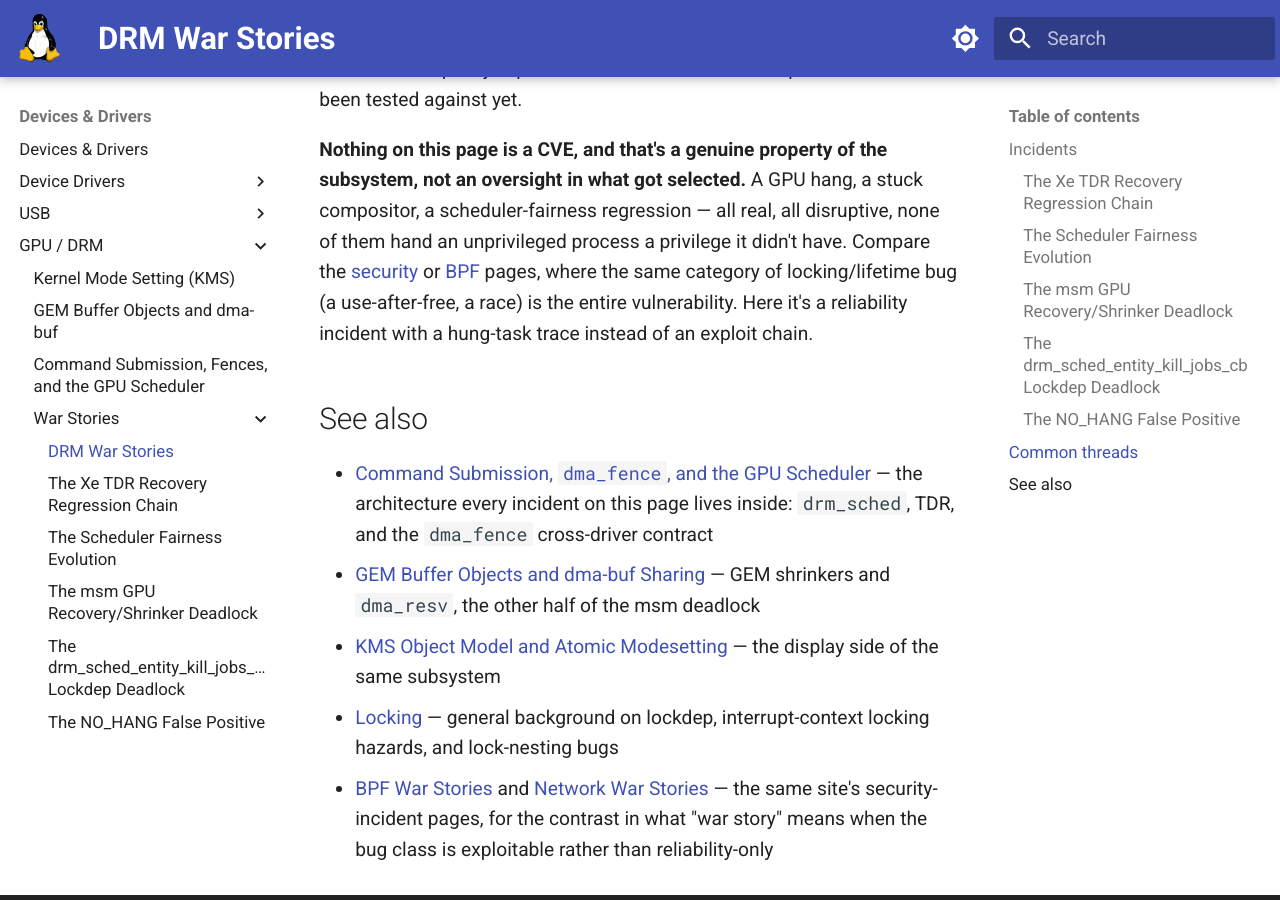
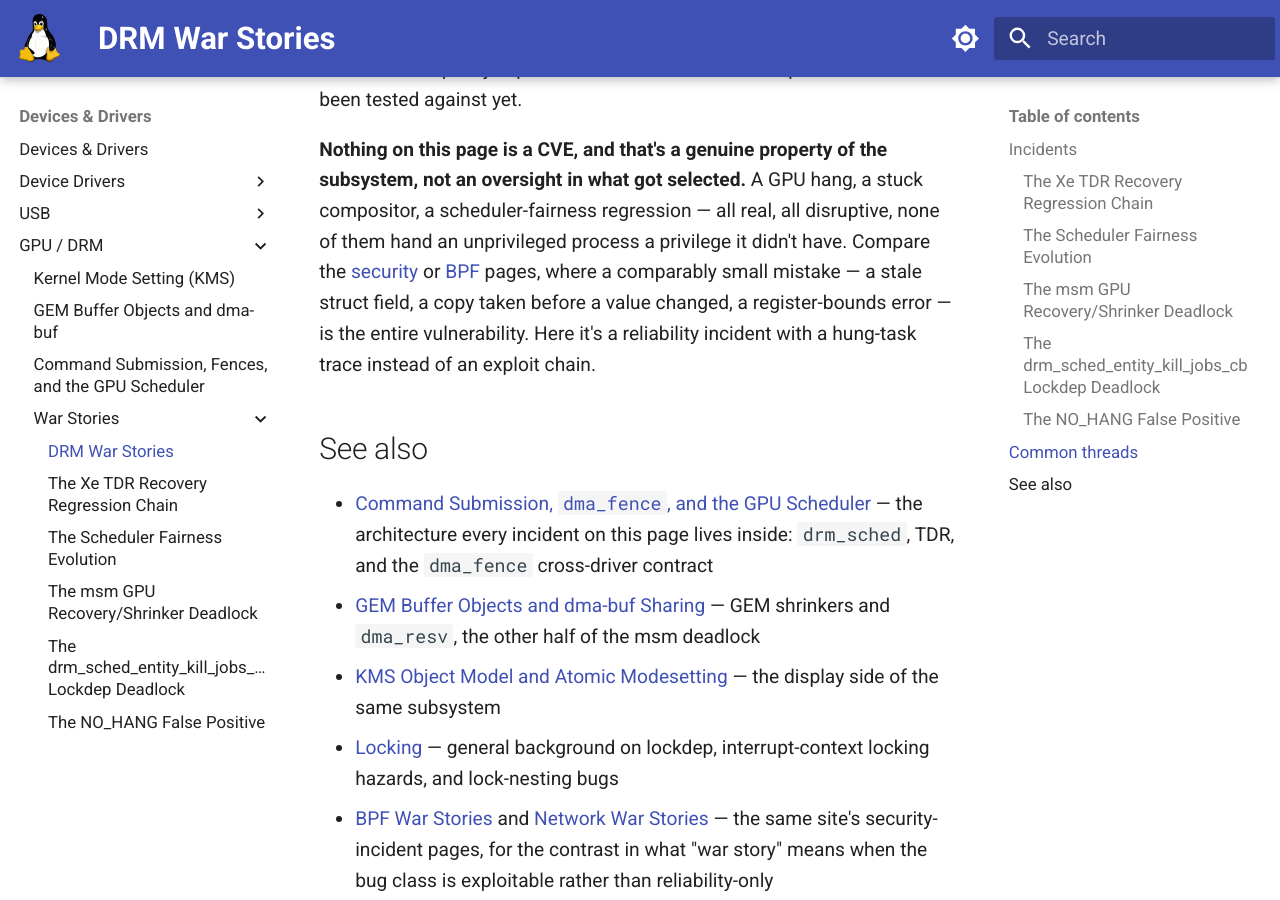
Before and after one commit to laveeshb/linux-kernel-internals, an MkDocs documentation site: the page built from docs/drm/war-stories.md, in a window 1280 px wide and 900 px high, scrolled down 4508 px. Built offline with MkDocs 1.6.1 and Material for MkDocs 9.7.7, drawn with Linux system fonts in a browser that asks for light colours.

Commit message:
Fix landing page's mischaracterization of bpf/security bug classes
The closing paragraph attributed 'the same category of locking/
lifetime bug (a use-after-free, a race)' to the bpf/ and security/
war-stories pages, but neither page's incidents are use-after-frees
or races -- bpf's own landing page explicitly says 'there is no
buffer to overflow and no lock to drop.' Reworded to describe the
actual bug classes those pages document.

```diff
--- a/docs/drm/war-stories.md
+++ b/docs/drm/war-stories.md
@@ -49,7 +49,7 @@ For years the scheduler had one answer to a fired timeout: reset the hardware. T
 
 **The two policy changes are the odd ones out — not bugs, but the scheduler admitting a previous fairness model didn't generalize.** Read alongside [the same subsystem's architecture page](command-submission.md#scheduling-policy-three-eras), the pattern is a single subsystem correcting itself twice in the same direction: round robin was blind to queue age, so FIFO fixed that; FIFO was blind to priority under load, so fair scheduling fixed that too. Each transition was a real improvement, and each new policy exposed a fairness dimension the previous one hadn't been tested against yet.
 
-**Nothing on this page is a CVE, and that's a genuine property of the subsystem, not an oversight in what got selected.** A GPU hang, a stuck compositor, a scheduler-fairness regression — all real, all disruptive, none of them hand an unprivileged process a privilege it didn't have. Compare the [security](../security/war-stories.md) or [BPF](../bpf/war-stories.md) pages, where the same category of locking/lifetime bug (a use-after-free, a race) is the entire vulnerability. Here it's a reliability incident with a hung-task trace instead of an exploit chain.
+**Nothing on this page is a CVE, and that's a genuine property of the subsystem, not an oversight in what got selected.** A GPU hang, a stuck compositor, a scheduler-fairness regression — all real, all disruptive, none of them hand an unprivileged process a privilege it didn't have. Compare the [security](../security/war-stories.md) or [BPF](../bpf/war-stories.md) pages, where a comparably small mistake — a stale struct field, a copy taken before a value changed, a register-bounds error — is the entire vulnerability. Here it's a reliability incident with a hung-task trace instead of an exploit chain.
 
 ## See also
 
```
